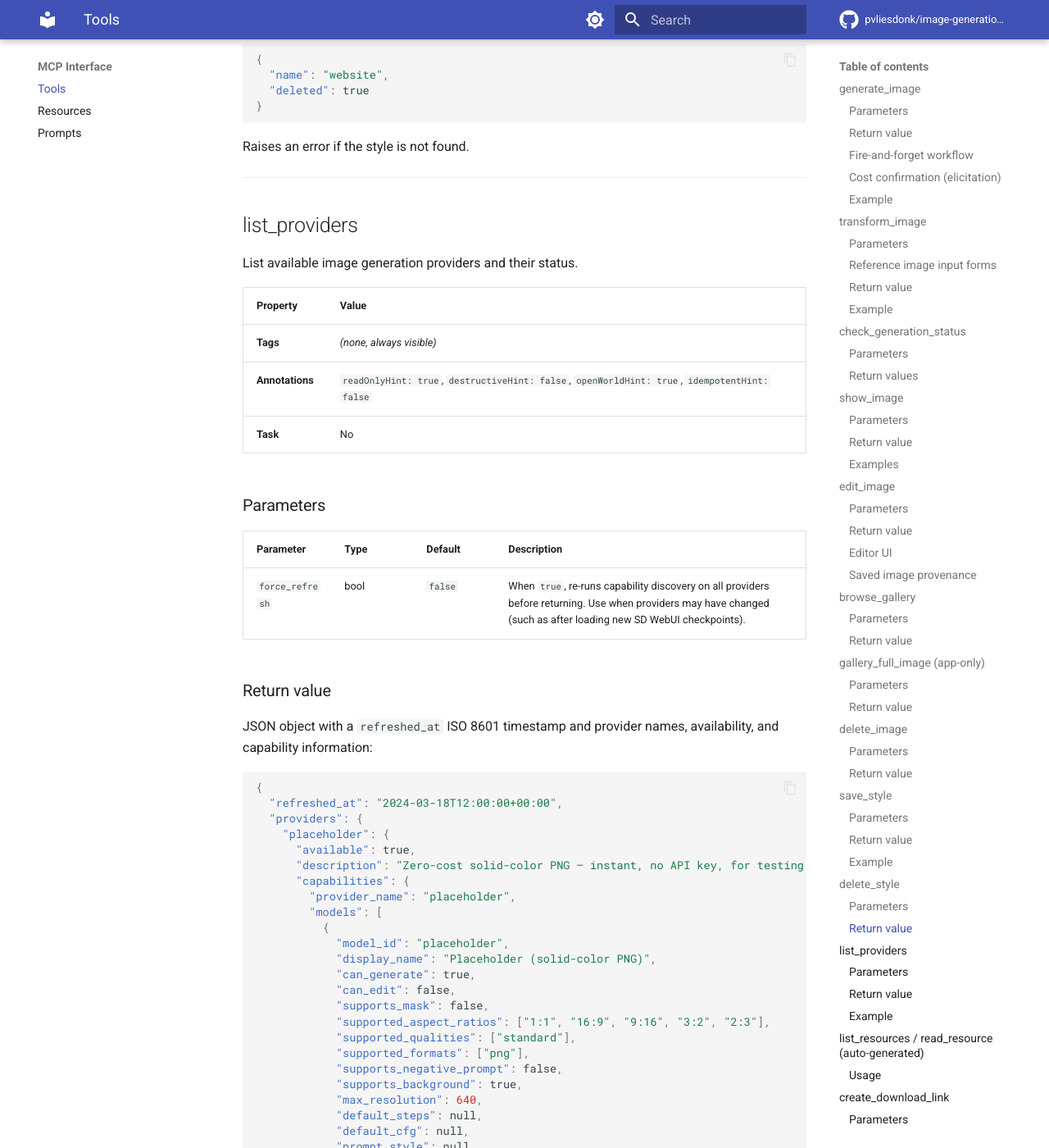
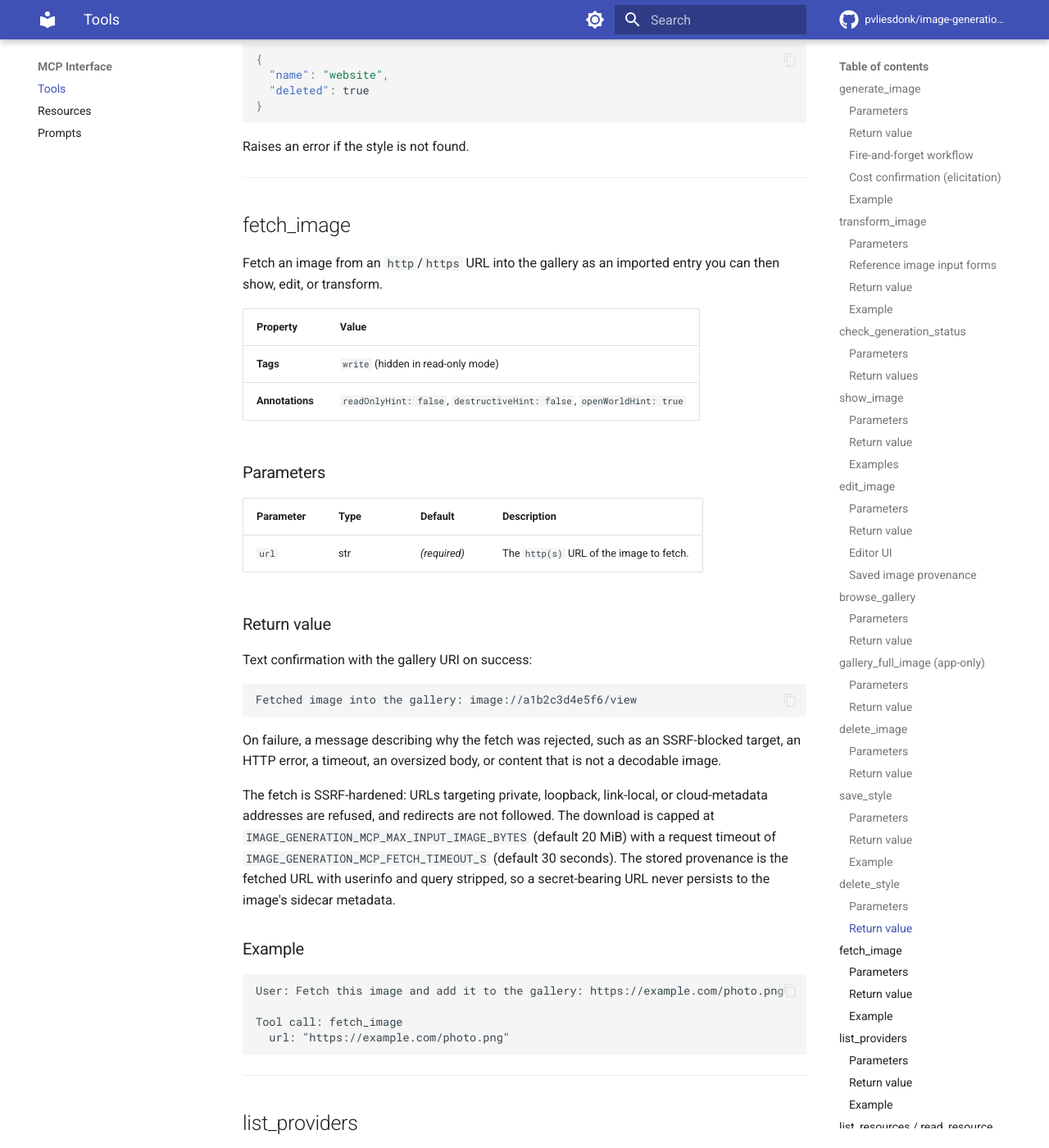
Before and after one commit to pvliesdonk/image-generation-mcp, an MkDocs documentation site: the page built from docs/tools.md, in a window 1280 px wide and 1400 px high, scrolled down 15147 px. Shown: the whole window at 82% size. Built offline with MkDocs 1.6.1 and Material for MkDocs 9.7.7, drawn with Linux system fonts in a browser that asks for light colours; comment, search, counter and statistics services are not loaded; the version menu is left out.

Commit message:
docs(fetch): document fetch_image tool (#308)
FETCH_TIMEOUT_S rows in docs/configuration.md, README.md, and the
config wizard were already added in an earlier commit (config field
landed with the wizard-drift gate). This adds the missing fetch_image
tool section to docs/tools.md and extends the Vale project vocabulary
with loopback, userinfo, decodable, and fetch_image.

Co-Authored-By: Claude Opus 4.8 (1M context) <noreply@anthropic.com>

````diff
--- a/docs/tools.md
+++ b/docs/tools.md
@@ -497,6 +497,44 @@ Raises an error if the style is not found.
 
 ---
 
+## fetch_image
+
+Fetch an image from an `http`/`https` URL into the gallery as an imported entry you can then show, edit, or transform.
+
+| Property | Value |
+|----------|-------|
+| **Tags** | `write` (hidden in read-only mode) |
+| **Annotations** | `readOnlyHint: false`, `destructiveHint: false`, `openWorldHint: true` |
+
+### Parameters
+
+| Parameter | Type | Default | Description |
+|-----------|------|---------|-------------|
+| `url` | str | *(required)* | The `http(s)` URL of the image to fetch. |
+
+### Return value
+
+Text confirmation with the gallery URI on success:
+
+```
+Fetched image into the gallery: image://a1b2c3d4e5f6/view
+```
+
+On failure, a message describing why the fetch was rejected, such as an SSRF-blocked target, an HTTP error, a timeout, an oversized body, or content that is not a decodable image.
+
+The fetch is SSRF-hardened: URLs targeting private, loopback, link-local, or cloud-metadata addresses are refused, and redirects are not followed. The download is capped at `IMAGE_GENERATION_MCP_MAX_INPUT_IMAGE_BYTES` (default 20 MiB) with a request timeout of `IMAGE_GENERATION_MCP_FETCH_TIMEOUT_S` (default 30 seconds). The stored provenance is the fetched URL with userinfo and query stripped, so a secret-bearing URL never persists to the image's sidecar metadata.
+
+### Example
+
+```
+User: Fetch this image and add it to the gallery: https://example.com/photo.png
+
+Tool call: fetch_image
+  url: "https://example.com/photo.png"
+```
+
+---
+
 ## list_providers
 
 List available image generation providers and their status.
````
Also changed, not shown: 1 other file.
